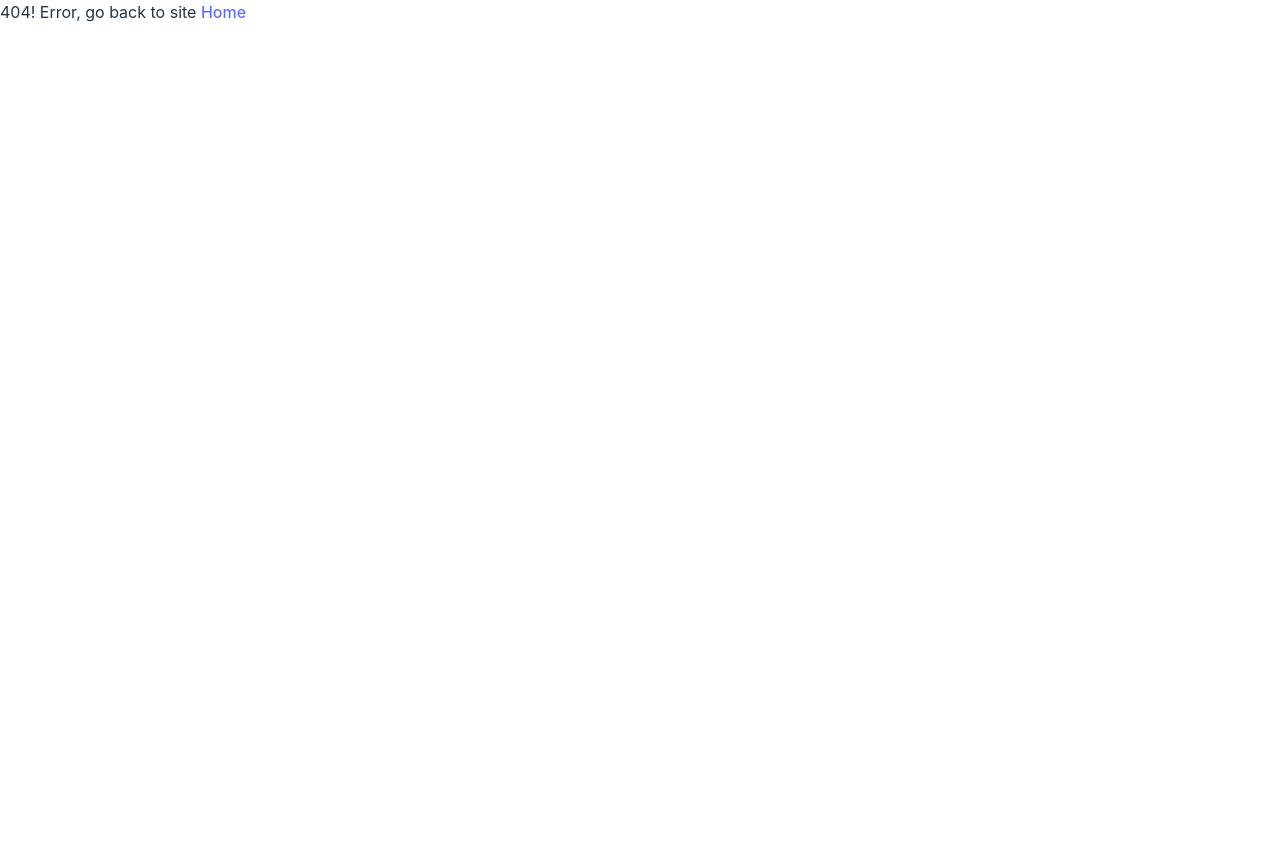
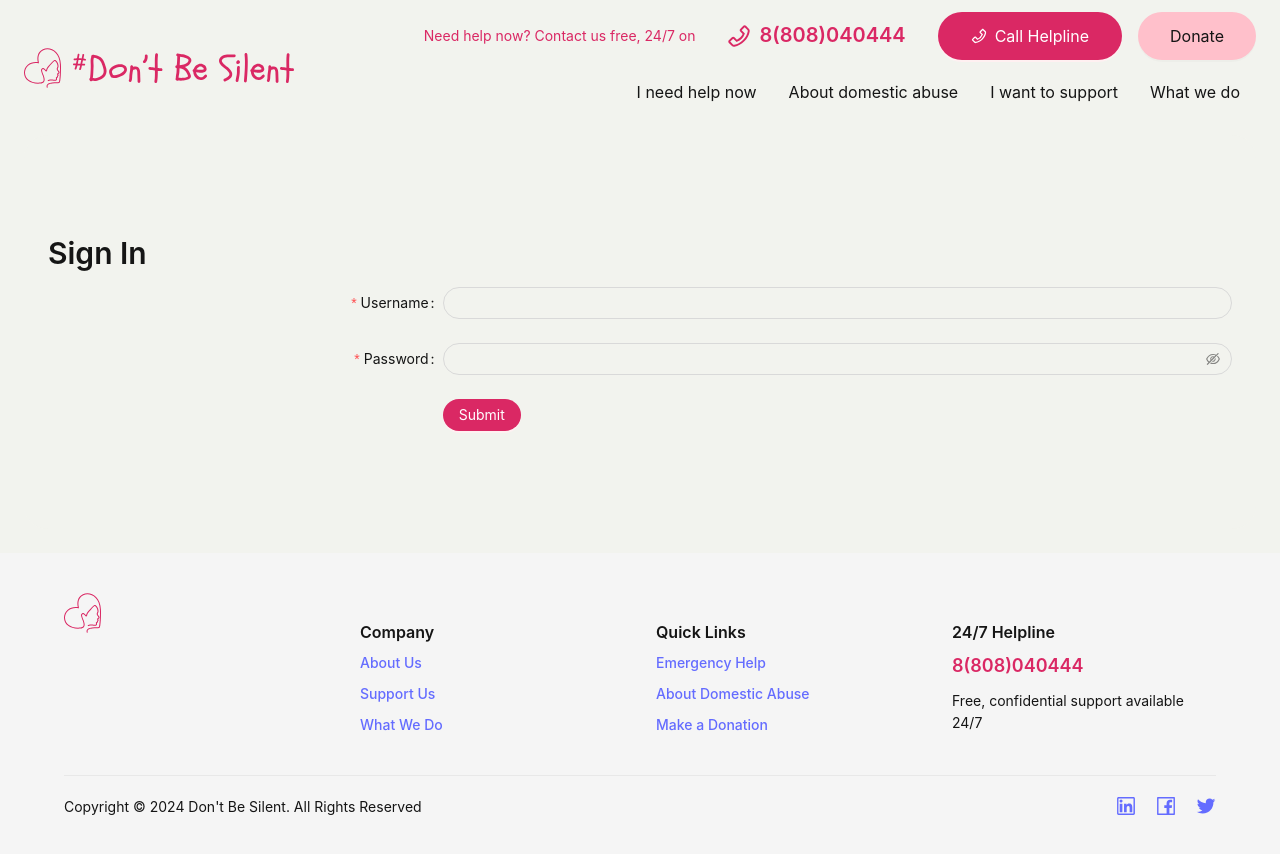
Before and after one commit to pazun/dont_be_silent, a React (Vite) app: page /signin in a window 1280 px wide. Before the commit this address had no page. Shown: the top 854 px of the page. Before the commit the page ends 800 px from the top, so only its background shows below. Built offline with nearby package versions, Linux system fonts and the light colour scheme.

Commit message:
Added footer

```diff
--- a/src/App.jsx
+++ b/src/App.jsx
@@ -5,18 +5,21 @@ import { PhoneOutlined } from '@ant-design/icons';
 import Logo from '/Logo.svg';
 import styles from './styles/Header.module.css';
 import Counter from './components/Counter';
-import About from './components/About';
-import Donation from './components/Donation';
-import DomesticAbuse from './components/DomesticAbuse';
-import Support from './components/Support';
-import WhatWeDo from './components/WhatWeDo';
-import Call from './components/EmergencyHelp';
-import EmergencyHelp from './components/EmergencyHelp';
+import AppFooter from './components/Footer';
+import About from './pages/About';
+import Donation from './pages/Donation';
+import DomesticAbuse from './pages/DomesticAbuse';
+import Support from './pages/Support';
+import WhatWeDo from './pages/WhatWeDo';
+import Call from './pages/EmergencyHelp';
+import SignIn from './pages/SignInDonation';
+import EmergencyHelp from './pages/EmergencyHelp';
+import HomePage from './pages/HomePage';
 const { Header, Content } = Layout;
 
 const items1 = [
   {
-    key: '/',
+    key: '/emergency-help',
     label: 'I need help now',
   },
   {
@@ -48,7 +51,8 @@ const customTheme = {
 
 const App = () => {
   const navigate = useNavigate();
-  const [isMobile, setIsMobile] = useState(window.innerWidth <= 768);
+  const location = window.location.pathname;
+  const [isMobile, setIsMobile] = useState(window.innerWidth <= 900);
 
   useEffect(() => {
     const handleResize = () => {
@@ -146,7 +150,7 @@ const App = () => {
             <Menu
               theme="light"
               mode="horizontal"
-              defaultSelectedKeys={['1']}
+              selectedKeys={[location]}
               items={items1}
               style={{ background: 'transparent', justifyContent: 'flex-end', border: 'none', fontSize: '16px' }}
               onClick={handleMenuClick}
@@ -166,23 +170,11 @@ const App = () => {
             <Outlet />
           </Content>
         </Layout>
+        <AppFooter />
       </Layout>
     </ConfigProvider>
   );
 };
-const HomePage = () => (
-  <div>
-    <h1>Welcome to Don't Be Silent</h1>
-    <p>This project helps people to avoid abuse</p>
-    <div className="card">
-      <Counter />
-      <p>Thank you for joining our community</p>
-    </div>
-    <p className="read-the-docs">
-      Click on our logos to learn more
-    </p>
-  </div>
-);
 
 const router = createBrowserRouter([
   {
@@ -215,12 +207,15 @@ const router = createBrowserRouter([
         element: <WhatWeDo />,
       },
       {
-        path: "/EmergencyHelp",
-        element: <EmergencyHelp></EmergencyHelp>
+        path: "/emergency-help",
+        element: <EmergencyHelp />
       },
       {
-        path: "/Call",
-        element: <div>Call us now 8(808)040444</div>,
+        path: "/call",
+        element: <EmergencyHelp />
+      },
+      {        path: "/signin",
+        element: <SignIn />
       }
     ],
   },
--- a/src/components/Counter.jsx
+++ b/src/components/Counter.jsx
@@ -8,7 +8,7 @@ const Counter = () => {
 
   return (
     <div style={{ textAlign: 'center', padding: '20px' }}>
-      <h2>Counter: {count}</h2>
+      <h2>Donate: ${count}</h2>
       <div style={{ display: 'flex', gap: '10px', justifyContent: 'center' }}>
         <button onClick={() => dispatch(decrement())}>-</button>
         <button onClick={() => dispatch(increment())}>+</button>
--- /dev/null
+++ b/src/components/Footer.jsx
@@ -0,0 +1,68 @@
+import React from 'react';
+import { Layout, Typography, Row, Col, Input, Button } from 'antd';
+import { LinkedinOutlined, FacebookOutlined, TwitterOutlined } from '@ant-design/icons';
+import { Link } from 'react-router-dom';
+
+const { Footer } = Layout;
+const { Title, Text } = Typography;
+
+const AppFooter = () => {
+  return (
+    <Footer style={{ background: '#f5f5f5', padding: '40px 0' }}>
+      <div style={{ maxWidth: '1200px', margin: '0 auto', padding: '0 24px' }}>
+        <Row gutter={[32, 32]}>
+          <Col xs={24} sm={6}>
+            <div className="footer-logo">
+              <img src="/Logo.svg" alt="Company Logo" style={{ height: '40px' }} />
+            </div>
+          </Col>
+
+          <Col xs={24} sm={6}>
+            <Title level={5}>Company</Title>
+            <div style={{ display: 'flex', flexDirection: 'column', gap: '10px' }}>
+              <Link to="/about">About Us</Link>
+              <Link to="/support">Support Us</Link>
+              <Link to="/what-we-do">What We Do</Link>
+            </div>
+          </Col>
+
+          <Col xs={24} sm={6}>
+            <Title level={5}>Quick Links</Title>
+            <div style={{ display: 'flex', flexDirection: 'column', gap: '10px' }}>
+              <Link to="/emergency-help">Emergency Help</Link>
+              <Link to="/about-abuse">About Domestic Abuse</Link>
+              <Link to="/donation">Make a Donation</Link>
+            </div>
+          </Col>
+
+          <Col xs={24} sm={6}>
+            <Title level={5}>24/7 Helpline</Title>
+            <Text strong style={{ fontSize: '18px', color: '#DA2864' }}>8(808)040444</Text>
+            <Text style={{ display: 'block', marginTop: '10px' }}>Free, confidential support available 24/7</Text>
+          </Col>
+        </Row>
+
+        <Row justify="space-between" align="middle" style={{ marginTop: '40px', borderTop: '1px solid #e8e8e8', paddingTop: '20px' }}>
+          <Col>
+            <Text>Copyright © 2024 Don't Be Silent. All Rights Reserved</Text>
+          </Col>
+          <Col>
+            <div style={{ display: 'flex', gap: '20px' }}>
+              <a href="https://linkedin.com" target="_blank" rel="noopener noreferrer">
+                <LinkedinOutlined style={{ fontSize: '20px' }} />
+              </a>
+              <a href="https://facebook.com" target="_blank" rel="noopener noreferrer">
+                <FacebookOutlined style={{ fontSize: '20px' }} />
+              </a>
+              <a href="https://twitter.com" target="_blank" rel="noopener noreferrer">
+                <TwitterOutlined style={{ fontSize: '20px' }} />
+              </a>
+            </div>
+          </Col>
+        </Row>
+      </div>
+    </Footer>
+  );
+};
+
+export default AppFooter;
--- a/src/main.jsx
+++ b/src/main.jsx
@@ -3,10 +3,10 @@ import './index.css'
 import ReactDOM from 'react-dom/client';
 import { Provider } from 'react-redux';
 import { store } from './store/store';
-import App from './App.jsx'
+import Root from './App.jsx'
 
 ReactDOM.createRoot(document.getElementById('root')).render(
   <Provider store={store}>
-    <App />
+    <Root />
   </Provider>,
 )
--- /dev/null
+++ b/src/pages/HomePage.jsx
@@ -0,0 +1,46 @@
+import React from 'react';
+import Counter from '../components/Counter';
+import { Layout, Typography, Card, Row, Col, Button } from 'antd';
+import { HeartOutlined } from '@ant-design/icons';
+
+
+const { Content } = Layout;
+const { Title, Paragraph } = Typography;
+
+const HomePage = () => (
+  <Content style={{ padding: '24px', minHeight: 280 }}>
+    <Typography>
+      <Title level={1}>Welcome to Don't Be Silent</Title>
+      <Paragraph style={{ fontSize: '18px' }}>
+        This project helps people to avoid abuse and find support when they need it most.
+      </Paragraph>
+    </Typography>
+
+    <Row gutter={[16, 16]} style={{ marginTop: '24px' }}>
+      <Col xs={24} md={16}>
+        <Card
+          title={<><HeartOutlined /> Support Our Mission</>
+          }
+          bordered={false}
+        >
+          <Counter />
+          <Paragraph style={{ marginTop: '16px', textAlign: 'center' }}>
+            Thank you for joining our community in the fight against domestic abuse
+          </Paragraph>
+        </Card>
+      </Col>
+      <Col xs={24} md={8}>
+        <Card bordered={false}>
+          <Button type="primary" block size="large" style={{ marginBottom: '16px' }}>
+            Get Help Now
+          </Button>
+          <Button block size="large">
+            Learn More
+          </Button>
+        </Card>
+      </Col>
+    </Row>
+  </Content>
+);
+
+  export default HomePage;
--- /dev/null
+++ b/src/pages/SignInDonation.jsx
@@ -0,0 +1,72 @@
+import React from 'react';
+import { Layout, Typography, Card, Row, Col, Button, Form, Input, InputNumber } from 'antd';
+
+const { Content } = Layout;
+const { Title, Paragraph } = Typography;
+
+const SignInDonation = () => {
+  const onFinish = (values) => {
+    console.log('Success:', values);
+  };
+  const onFinishFailed = (errorInfo) => {
+    console.log('Failed:', errorInfo);
+  };
+  return (
+    <Layout>
+      <Content style={{ padding: '50px 0' }}>
+        <Title level={2}>Sign In</Title>
+        <Form
+          name="basic"
+          labelCol={{
+            span: 8,
+          }}
+          wrapperCol={{
+            span: 16,
+          }}
+          initialValues={{
+            remember: true,
+          }}
+          onFinish={onFinish}
+          onFinishFailed={onFinishFailed}
+          autoComplete="off"
+        >
+          <Form.Item
+            label="Username"
+            name="username"
+            rules={[
+              {
+                required: true,
+              }
+            ]}
+          >
+            <Input />
+          </Form.Item>
+          <Form.Item
+            label="Password"
+            name="password"
+            rules={[
+              {
+                required: true,
+              },
+            ]}
+          >
+            <Input.Password />
+          </Form.Item>
+          <Form.Item
+            wrapperCol={{
+              offset: 8,
+              span: 16,
+
+            }}
+          >
+            <Button type="primary" htmlType="submit">
+              Submit
+            </Button>
+          </Form.Item>
+        </Form>
+      </Content>
+    </Layout>
+  )
+}
+
+export default SignInDonation;
--- a/src/components/WhatWeDo.jsx
+++ b/src/pages/WhatWeDo.jsx
@@ -1,6 +1,7 @@
 import React from 'react';
 import { Layout, Typography, Card, Row, Col, Timeline } from 'antd';
 import { SafetyCertificateOutlined, TeamOutlined, BulbOutlined, HeartOutlined } from '@ant-design/icons';
+import Counter from '../components/Counter';
 
 const { Content } = Layout;
 const { Title, Paragraph } = Typography;
@@ -84,7 +85,9 @@ const WhatWeDo = () => {
                       <Paragraph>
                         Policy advocacy, research, and public awareness campaigns
                       </Paragraph>
+                      <Counter />
                     </>
+
                   ),
                 },
               ]}
```
Also changed, not shown: src/pages/About.jsx (renamed from src/components/About.jsx), src/pages/DomesticAbuse.jsx (renamed from src/components/DomesticAbuse.jsx), src/pages/Donation.jsx (renamed from src/components/Donation.jsx), src/pages/EmergencyHelp.jsx (renamed from src/components/EmergencyHelp.jsx), src/pages/Support.jsx (renamed from src/components/Support.jsx).
